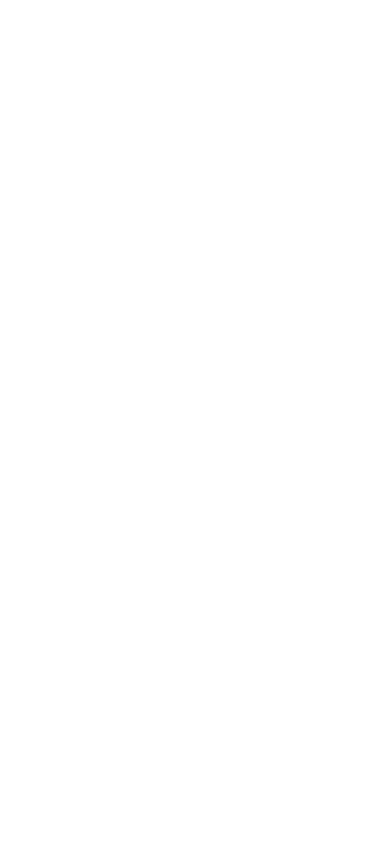
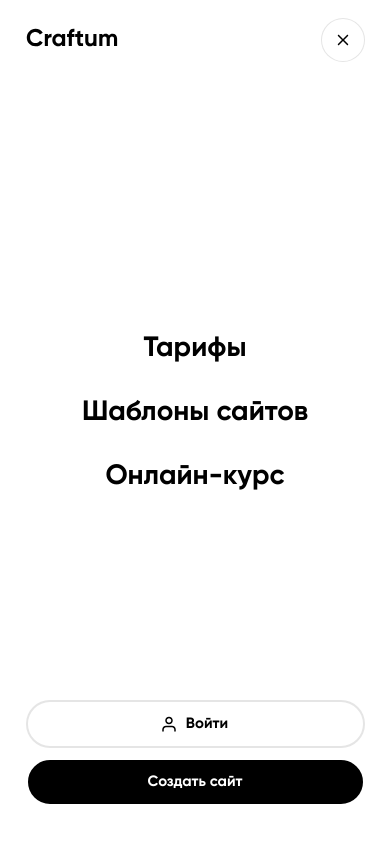
Before and after one commit to alexanderanikanov/Craftum-Adaptive, a plain HTML site: page mobile-menu.html in a window 390 px wide. Drawn offline with Linux system fonts and the light colour scheme.

Commit message:
add mobile-menu

```diff
--- a/css/button.css
+++ b/css/button.css
@@ -57,7 +57,7 @@
 	background-color: var(--tertiary-pressed);
 }
 
-.button--quaternary {
+.button__quaternary {
 	width: 44px;
 	height: 44px;
 	display: flex;
--- a/css/common.css
+++ b/css/common.css
@@ -19,3 +19,7 @@
 svg {
 	fill: currentColor;
 }
+
+.transition {
+	transition: .2s;
+}
--- a/css/main.css
+++ b/css/main.css
@@ -1,7 +1,6 @@
-@import "../css/header";
+@import "../css/mobile-menu.css";
 @import "../css/custom-properties.css";
 @import "../fonts/stylesheet.css";
 @import "../css/common.css";
 @import "../css/container.css";
-@import "../css/header.css";
-@import "../css/button.css";
+/* @import "../css/header"; */
--- /dev/null
+++ b/css/mobile-menu.css
@@ -0,0 +1,126 @@
+.mobile-menu {
+	display: flex;
+	flex-direction: column;
+	justify-content: space-between;
+	max-width: 375px;
+	margin: 0 auto 32px;
+	padding: 18px 18px 0 18px;
+	overflow: hidden;
+}
+
+.mobile__wrap {
+	display: flex;
+	justify-content: space-between;
+	align-items: center;
+	margin-bottom: 276px;
+}
+
+
+.mobile__logo {
+	cursor: pointer;
+}
+
+.mobile__nav	{
+	margin-bottom: 210px;
+}
+
+.nav-list {
+	display: flex;
+	flex-direction: column;
+	align-items: center;
+	gap: 40px;
+}
+
+.nav__link {
+	color: #000;
+	font-weight: 700;
+	font-size: 28px;
+	line-height: 20px;
+}
+
+.nav__item:active {
+	transform: scale(0.9);
+
+}
+
+.nav__link:hover {
+	color: var(--secondary-hover);
+}
+
+.login__buttons {
+	display: flex;
+	flex-direction: column;
+	gap: 10px;
+}
+
+.button	{
+	display: flex;
+	align-items: center;
+	justify-content: center;
+	width: 100%;
+	gap: 10px;
+	color: #000;
+	cursor: pointer;
+	border: 2px solid;
+	border-radius: 36px;
+	font-family: 'Gilroy';
+	font-weight: 700;
+}
+
+.button:active {
+	transform: scale(0.9);
+}
+
+.button__primary {
+	background-color: #fff;
+	border-color: var(--primary-border-color);
+}
+
+.button__primary:hover {
+	border-color: var(--primary-border-color-hover);
+}
+
+.button__primary:active {
+	border-color: var(--primary-border-color-pressed);
+}
+
+.button__secondary {
+	background-color: #000;
+	color: #fff;
+}
+
+.button__secondary:hover {
+	background-color: var(--secondary-hover);
+}
+
+.button__secondary:active {
+	background-color: var(--secondary-pressed);
+}
+
+.button__primary,
+.button__secondary {
+	padding: 12px;
+	font-weight: 700;
+	font-size: 15px;
+	line-height: 20px;
+}
+
+.button__quaternary {
+	width: 44px;
+	height: 44px;
+	display: flex;
+	justify-content: center;
+	align-items: center;
+	padding: 0;
+	border: none;
+	background-color: #fff;
+	border: 1px solid var(--primary-border-color);
+}
+
+.button__quaternary:hover {
+	border-color: var(--primary-border-color-hover);
+}
+
+.button__quaternary:active {
+	border-color: var(--primary-border-color-pressed);
+}
--- a/mobile-menu.html
+++ b/mobile-menu.html
@@ -0,0 +1,75 @@
+<!DOCTYPE html>
+<html lang="en">
+<head>
+	<meta charset="UTF-8">
+	<meta http-equiv="X-UA-Compatible" content="IE=edge">
+	<meta name="viewport" content="width=device-width, initial-scale=1.0">
+	<meta name="format-detection" content="telephone=no">
+	<meta name="author" content="Стрилец Иван, Аниканов Александр">
+	<meta property="og:title" content="Лучший сайт в интернете">
+	<meta property="og:description" content="Посетите лучший сайт в интернете и познайте тщетность бытия">
+	<meta property="og:image" content="">
+	<meta property="og:url" content="">
+	<meta name="description" content="Конструктор сайтов">
+	<meta name="keywords" content="Ваш сайт будет, Красивым, Адаптивным, Быстрым">
+	<link rel="icon" type="icon" href="./img/favicon.ico">
+	<link rel="stylesheet" href="./css/main.css">
+	<script src="./js/external.js"></script>
+	<title>Mobile-Menu</title>
+	<base href="">
+</head>
+<body>
+	<div class="mobile-menu">
+		<div class="mobile__wrap">
+			<div class="mobile__logo">
+				<svg width="92" height="19" viewBox="0 0 92 19" fill="currentColor" xmlns="http://www.w3.org/2000/svg">
+					<path d="M9.52799 18.336C12.6 18.336 15.312 16.8 16.752 14.376L13.896 12.72C13.104 14.184 11.448 15.096 9.52799 15.096C7.89599 15.096 6.57599 14.592 5.56799 13.56C4.58399 12.528 4.07999 11.208 4.07999 9.59995C4.07999 7.96795 4.58399 6.64795 5.56799 5.61595C6.57599 4.58395 7.89599 4.07995 9.52799 4.07995C11.448 4.07995 13.056 4.96795 13.896 6.47995L16.752 4.82395C15.312 2.39995 12.576 0.863954 9.52799 0.863954C7.00799 0.863954 4.91999 1.70395 3.26399 3.38395C1.60799 5.03995 0.791992 7.12795 0.791992 9.59995C0.791992 12.072 1.60799 14.136 3.26399 15.816C4.91999 17.496 7.00799 18.336 9.52799 18.336Z" fill="black"/>
+					<path d="M21.9261 5.99995H18.8301V18H21.9261V12.264C21.9261 11.112 22.2861 10.296 23.0301 9.79195C23.7741 9.28796 24.6381 9.09595 25.5741 9.21595V5.75995C23.9421 5.75995 22.5021 6.52795 21.9261 8.06395V5.99995Z" fill="black"/>
+					<path d="M36.0594 7.41595C35.1234 6.23995 33.8274 5.66395 32.1474 5.66395C30.5394 5.66395 29.1714 6.28795 28.0194 7.51195C26.8914 8.73595 26.3154 10.224 26.3154 12C26.3154 13.776 26.8914 15.288 28.0194 16.512C29.1714 17.736 30.5394 18.336 32.1474 18.336C33.8274 18.336 35.1234 17.76 36.0594 16.584V18H39.1554V5.99995H36.0594V7.41595ZM30.3474 14.448C29.7234 13.8 29.4114 12.984 29.4114 12C29.4114 11.016 29.7234 10.2 30.3474 9.57596C30.9714 8.92796 31.7634 8.61595 32.7234 8.61595C33.6834 8.61595 34.4754 8.92796 35.0994 9.57596C35.7474 10.2 36.0594 11.016 36.0594 12C36.0594 12.984 35.7474 13.8 35.0994 14.448C34.4754 15.072 33.6834 15.384 32.7234 15.384C31.7634 15.384 30.9714 15.072 30.3474 14.448Z" fill="currentColor"/>
+					<path d="M48.4189 0.863954C44.6749 0.647954 42.7789 2.49595 42.7789 5.87995V5.99995H41.0509V8.97596H42.7789V18H45.8749V8.97596H48.4189V5.99995H45.8749V5.87995C45.8749 4.39195 46.7149 3.71995 48.4189 3.83995V0.863954Z" fill="black"/>
+					<path d="M57.0769 5.99995H54.3649V2.63995L51.2689 3.57596V5.99995H49.1809V8.97596H51.2689V13.968C51.2689 17.256 52.8289 18.48 57.0769 18V15.192C55.3009 15.288 54.3649 15.264 54.3649 13.968V8.97596H57.0769V5.99995Z" fill="black"/>
+					<path d="M67.3672 12.48C67.3672 14.472 66.3352 15.456 64.7272 15.456C63.2872 15.456 62.3512 14.592 62.3512 12.984V5.99995H59.2552V13.368C59.2552 14.928 59.6872 16.128 60.5272 17.016C61.3912 17.904 62.4712 18.336 63.7912 18.336C65.4232 18.336 66.6232 17.784 67.3672 16.656V18H70.4632V5.99995H67.3672V12.48Z" fill="black"/>
+					<path d="M86.5708 5.66395C84.9868 5.66395 83.7868 6.23995 82.9948 7.39195C82.2988 6.23995 81.1948 5.66395 79.7308 5.66395C78.2188 5.66395 77.1148 6.19195 76.3948 7.27195V5.99995H73.2988V18H76.3948V11.256C76.3948 9.50396 77.2828 8.54395 78.6508 8.54395C79.9228 8.54395 80.6668 9.38395 80.6668 10.824V18H83.7628V11.256C83.7628 9.50396 84.5788 8.54395 85.9948 8.54395C87.2668 8.54395 88.0108 9.38395 88.0108 10.824V18H91.1068V10.608C91.1068 7.60795 89.3308 5.66395 86.5708 5.66395Z" fill="black"/>
+					</svg>
+			</div>
+			<div class="mobile__buttons">
+				<button class="button button__quaternary transition">
+					<svg width="12" height="12" viewBox="0 0 12 12" fill="currentColor" xmlns="http://www.w3.org/2000/svg">
+						<path fill-rule="evenodd" clip-rule="evenodd" d="M0.96967 0.96967C1.26256 0.676777 1.73744 0.676777 2.03033 0.96967L6 4.93934L9.96967 0.96967C10.2626 0.676777 10.7374 0.676777 11.0303 0.96967C11.3232 1.26256 11.3232 1.73744 11.0303 2.03033L7.06066 6L11.0303 9.96967C11.3232 10.2626 11.3232 10.7374 11.0303 11.0303C10.7374 11.3232 10.2626 11.3232 9.96967 11.0303L6 7.06066L2.03033 11.0303C1.73744 11.3232 1.26256 11.3232 0.96967 11.0303C0.676777 10.7374 0.676777 10.2626 0.96967 9.96967L4.93934 6L0.96967 2.03033C0.676777 1.73744 0.676777 1.26256 0.96967 0.96967Z" fill="currentColor"/>
+					</svg>
+				</button>
+			</div>
+		</div>
+		<nav class="mobile__nav">
+			<ul class="nav-list">
+				<li class="nav__item">
+					<a class="nav__link"	href="javascript:;">
+						Тарифы
+					</a>
+				</li>
+				<li class="nav__item">
+					<a class="nav__link"	href="javascript:;">
+						Шаблоны сайтов
+					</a>
+				</li>
+				<li class="nav__item">
+					<a class="nav__link"	href="javascript:;">
+						Онлайн-курс
+					</a>
+				</li>
+			</ul>
+		</nav>
+		<div class="login__buttons">
+			<button class="button button__primary transition">
+				<svg width="14" height="16" viewBox="0 0 14 16" xmlns="http://www.w3.org/2000/svg">
+					<path fill-rule="evenodd" clip-rule="evenodd" d="M7 2.25C5.75736 2.25 4.75 3.25736 4.75 4.5C4.75 5.74264 5.75736 6.75 7 6.75C8.24264 6.75 9.25 5.74264 9.25 4.5C9.25 3.25736 8.24264 2.25 7 2.25ZM3.25 4.5C3.25 2.42893 4.92893 0.75 7 0.75C9.07107 0.75 10.75 2.42893 10.75 4.5C10.75 6.57107 9.07107 8.25 7 8.25C4.92893 8.25 3.25 6.57107 3.25 4.5ZM1.34835 10.8484C2.05161 10.1451 3.00544 9.75 4 9.75H10C10.9946 9.75 11.9484 10.1451 12.6517 10.8484C13.3549 11.5516 13.75 12.5054 13.75 13.5V15C13.75 15.4142 13.4142 15.75 13 15.75C12.5858 15.75 12.25 15.4142 12.25 15V13.5C12.25 12.9033 12.0129 12.331 11.591 11.909C11.169 11.4871 10.5967 11.25 10 11.25H4C3.40326 11.25 2.83097 11.4871 2.40901 11.909C1.98705 12.331 1.75 12.9033 1.75 13.5V15C1.75 15.4142 1.41421 15.75 1 15.75C0.585786 15.75 0.25 15.4142 0.25 15V13.5C0.25 12.5054 0.645088 11.5516 1.34835 10.8484Z"/>
+				</svg>
+				Войти
+			</button>
+			<button class="button button__secondary transition">
+				Создать сайт
+			</button>
+		</div>
+	</div>
+</body>
+</html>
```
